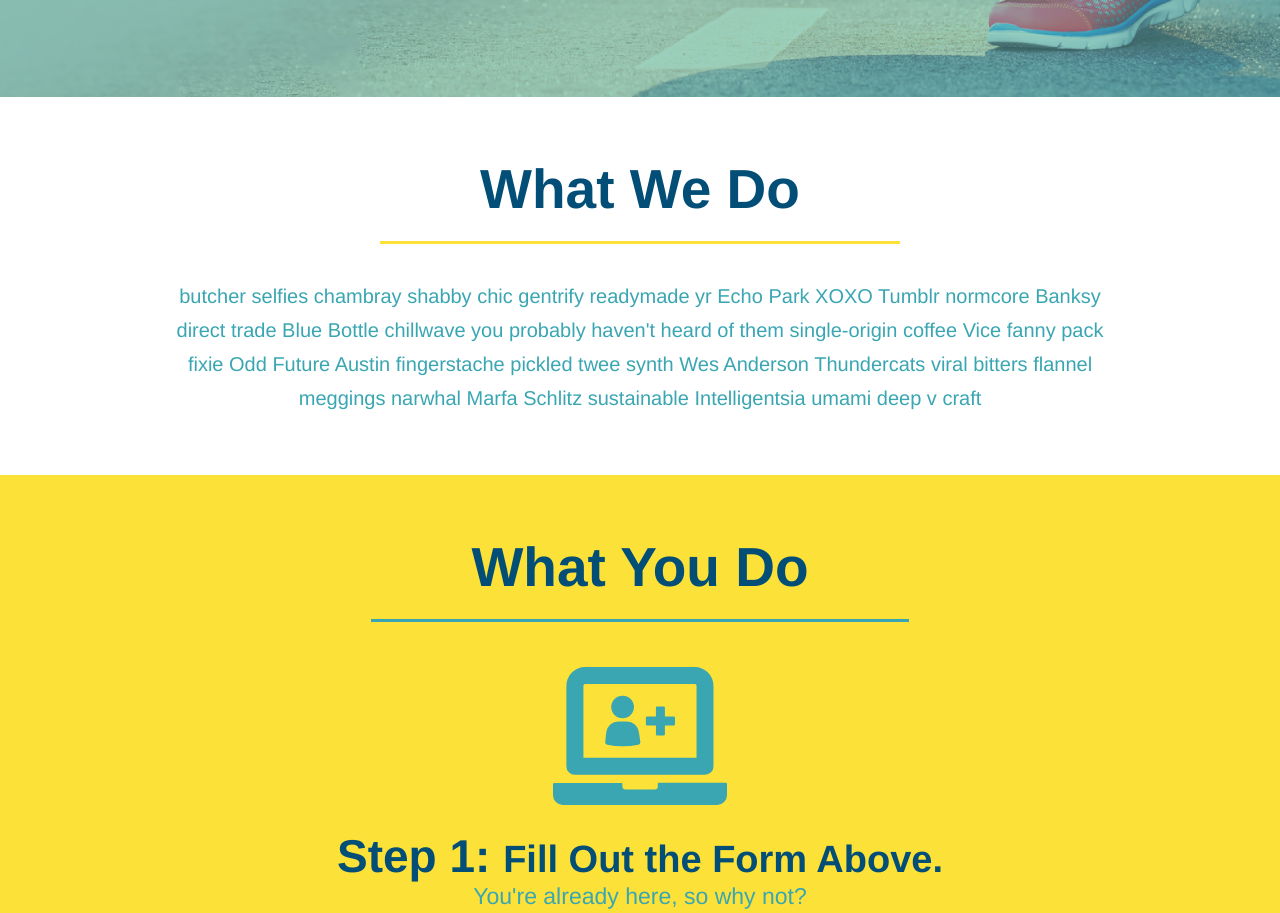
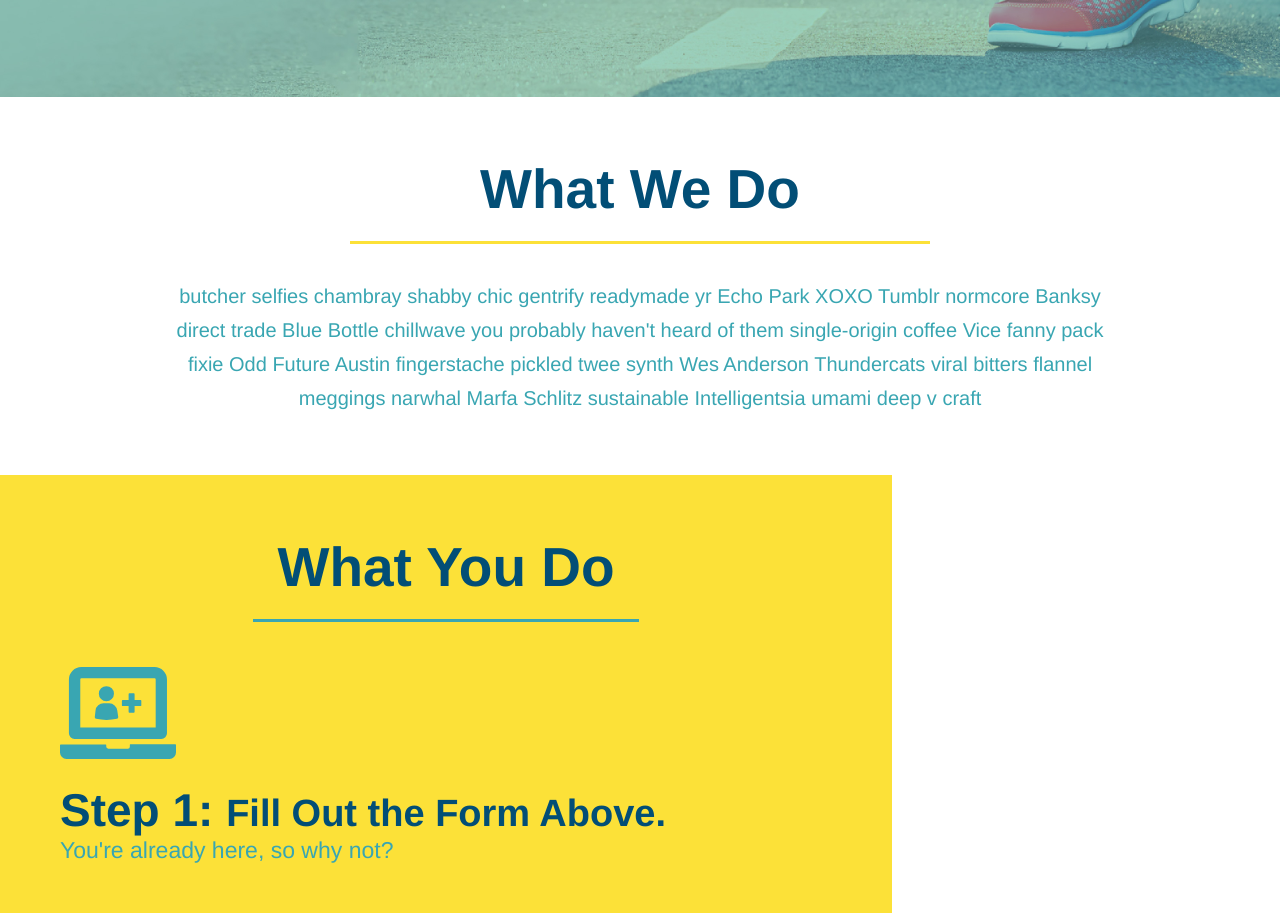
Before and after one commit to baxters4karma/run-buddy, a plain HTML site: page index.html in a window 1280 px wide. Shown: the part 621-1534 px from the top of the page. Drawn offline with Linux system fonts and the light colour scheme.

Commit message:
add flexbox to section-title, created flex-row in css

```diff
--- a/assets/css/style.css
+++ b/assets/css/style.css
@@ -143,20 +143,16 @@ section {
     font-size: 16px;
 }
 
-.intro {
-    text-align: center;
-}
-
 .intro p {
     line-height: 1.7;
     color: #39a6b2;
     width: 80%;
     font-size: 20px;
     margin: 0 auto;
+    text-align: center;
 }
 
 .steps {
-    text-align: center;
     background: #fce138;
 }
 
@@ -187,10 +183,11 @@ section {
 .section-title {
     font-size: 55px;
     color: #024e76;
-    margin-bottom: 35px;
-    padding: 0 100px 20px 100px;
-    display: inline-block;
     border-bottom: 3px solid;
+    padding-bottom: 20px;
+    text-align: center;
+    margin: 0 auto 35px auto;
+    width: 50%;
 }
 
 .primary-border {
@@ -203,7 +200,7 @@ section {
 
 /* TRAINER STYLES START */
 .trainers {
-    text-align: center;
+    ;
 }
 
 .trainer {
@@ -233,6 +230,10 @@ section {
     text-align: right;
 }
 
+.flex-row {
+    display: flex;
+}
+
 .trainer-bio h3 {
     font-size: 32px;
     margin-bottom: 8px;
@@ -253,7 +254,6 @@ section {
 /* REACH OUT STYLES START */
 .contact {
     background: #024e76;
-    text-align: center;
 }
 
 .contact h2 {
--- a/index.html
+++ b/index.html
@@ -76,14 +76,19 @@
       <!-- end hero -->
 
       <!-- "what we do" section -->
+      <div class="flex-row">
         <section id="what-we-do" class="intro">
             <h2 class="section-title primary-border">What We Do</h2>
+            <div class="flex-row">
               <p>
                 butcher selfies chambray shabby chic gentrify readymade yr Echo Park XOXO Tumblr normcore Banksy direct trade Blue Bottle chillwave you probably haven't heard of them single-origin coffee Vice fanny pack fixie Odd Future Austin fingerstache pickled twee synth Wes Anderson Thundercats viral bitters flannel meggings narwhal Marfa Schlitz sustainable Intelligentsia umami deep v craft
               </p>
+            </div>
         </section>
+      </div>
 
       <!-- "what you do" section -->
+      <div class="flex-row">
         <section id="what-you-do" class="steps">
           <h2 class="section-title secondary-border">What You Do</h2>
 
@@ -111,8 +116,10 @@
             <p>Bi-weekly checkins with your trainer will keep you focused.</p>
           </div>
         </section>
+      </div>
 
       <!-- "meet the trainers" section -->
+      <div class="flex-row">
         <section id="your-trainers" class="trainers">
             <h2 class="section-title primary-border">
               Meet The Trainers
@@ -154,8 +161,10 @@
               </div>
             </article>
         </section>
+      </div>
 
       <!-- "reach out" section -->
+      <div class="flex-row">
         <section id="reach-out" class="contact">
             <h2 class="section-title secondary-border">Reach Out</h2>
             <div class="contact-info">
@@ -196,6 +205,7 @@
             </div>
           </div>
       </section>
+    </div>
 
       <!-- footer -->
       <footer>
```
Lines whose indentation alone changed are shown as unchanged.
